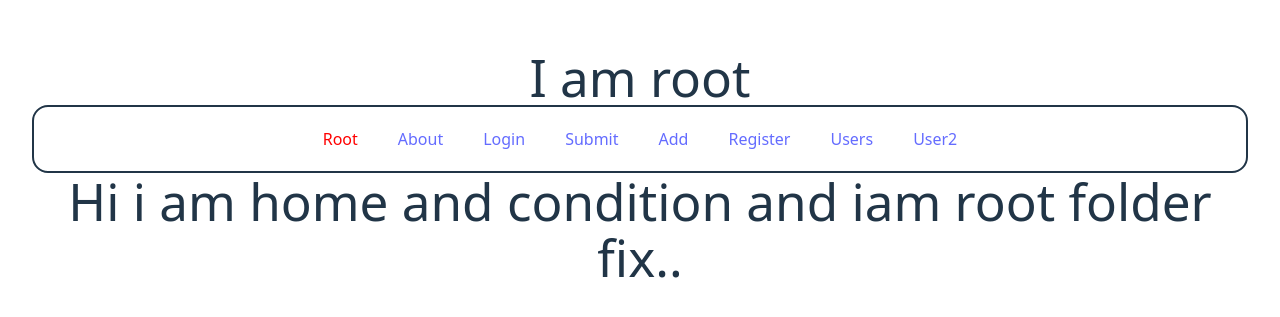
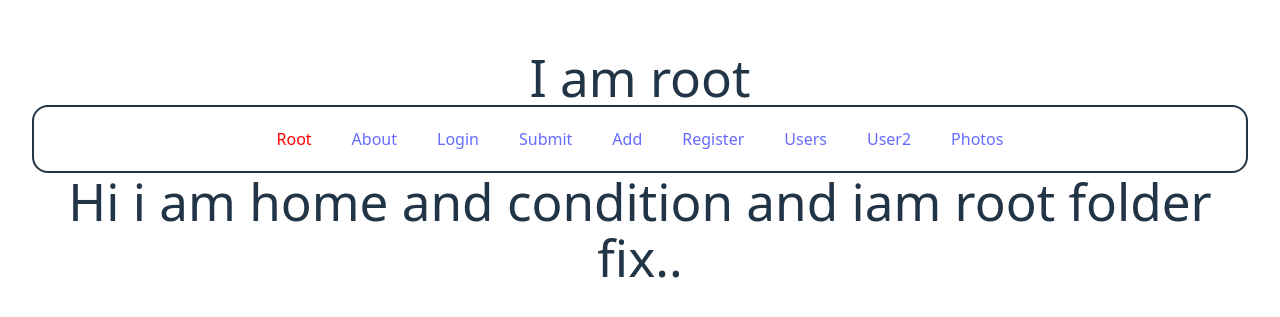
Before and after one commit to asik247/basic-react-routing, a React (Vite) app: page / in a window 1280 px wide. Shown: the part 233-550 px from the top of the page. Built offline with nearby package versions, Linux system fonts and the light colour scheme.

Commit message:
last commit in this project

```diff
--- /dev/null
+++ b/src/components/Photo/Photo.jsx
@@ -0,0 +1,17 @@
+import React from 'react';
+import { Link } from 'react-router';
+
+const Photo = ({singlePhoto}) => {
+    // console.log(singlePhoto)
+    const {id,body,title} = singlePhoto;
+    return (
+        <div className='border-2 p-2 my-10'>
+            {/* <h2>{singlePhoto.title}</h2> */}
+            <p>{body}</p>
+            <p>{title}</p>
+            <Link to={`/show/${id}`}>show</Link>
+        </div>
+    );
+};
+
+export default Photo;
--- /dev/null
+++ b/src/components/Photos/Photos.jsx
@@ -0,0 +1,17 @@
+import React from 'react';
+import { useLoaderData } from 'react-router';
+import Photo from '../Photo/Photo';
+
+const Photos = () => {
+    const photosData = useLoaderData()
+    // console.log(photos)
+    return (
+        <div>
+           {
+            photosData.map(singlePhoto=> <Photo key={singlePhoto.id} singlePhoto={singlePhoto} ></Photo>)
+           }
+        </div>
+    );
+};
+
+export default Photos;
--- /dev/null
+++ b/src/components/PhotosDetails/PhotoDetail.jsx
@@ -0,0 +1,14 @@
+import React from 'react';
+import { useLoaderData } from 'react-router';
+
+const PhotoDetail = () => {
+    const details = useLoaderData()
+    console.log(details)
+    return (
+        <div>
+            <h1>{details.body}</h1>
+        </div>
+    );
+};
+
+export default PhotoDetail;
--- a/src/components/RootFolder/Root.jsx
+++ b/src/components/RootFolder/Root.jsx
@@ -23,6 +23,7 @@ const Root = () => {
                 <NavLink className='m-5' to="register">Register</NavLink>
                 <NavLink className='m-5' to="users">Users</NavLink>
                 <NavLink className='m-5' to="user2">User2</NavLink>
+                <NavLink className='m-5' to="photos">Photos</NavLink>
                 {/* <NavLink className='m-5' to="users2">Users2</NavLink> */}
                 {/* <NavLink className='m-5' to="singleData">SigleDAta</NavLink> */}
                 {/* <NavLink className='m-5' to="user/1">UsersDetails</NavLink> */}
--- a/src/main.jsx
+++ b/src/main.jsx
@@ -14,6 +14,8 @@ import Users from "./components/UsersData/Users.jsx";
 import UsersDetails from "./components/UsersDetails/UsersDetails.jsx";
 import Users2 from "./components/Users2/Users2.jsx";
 import Users2Details from "./components/Users2Details/Users2Details.jsx";
+import Photos from "./components/Photos/Photos.jsx";
+import PhotoDetail from "./components/PhotosDetails/PhotoDetail.jsx";
 
 const router = createBrowserRouter([
   {
@@ -66,6 +68,24 @@ const router = createBrowserRouter([
         path:'post/:postid',
         loader:({params})=>fetch(`https://jsonplaceholder.typicode.com/posts/${params.postid}`),
         Component:Users2Details
+      },
+
+
+
+
+
+
+
+      {
+        path:'photos',
+        loader:()=>fetch('https://jsonplaceholder.typicode.com/posts'),
+        Component:Photos
+      },
+
+      {
+        path:'show/:id',
+        loader:({params})=>fetch(`https://jsonplaceholder.typicode.com/posts/${params.id}`),
+        Component:PhotoDetail
       }
 
 
```
